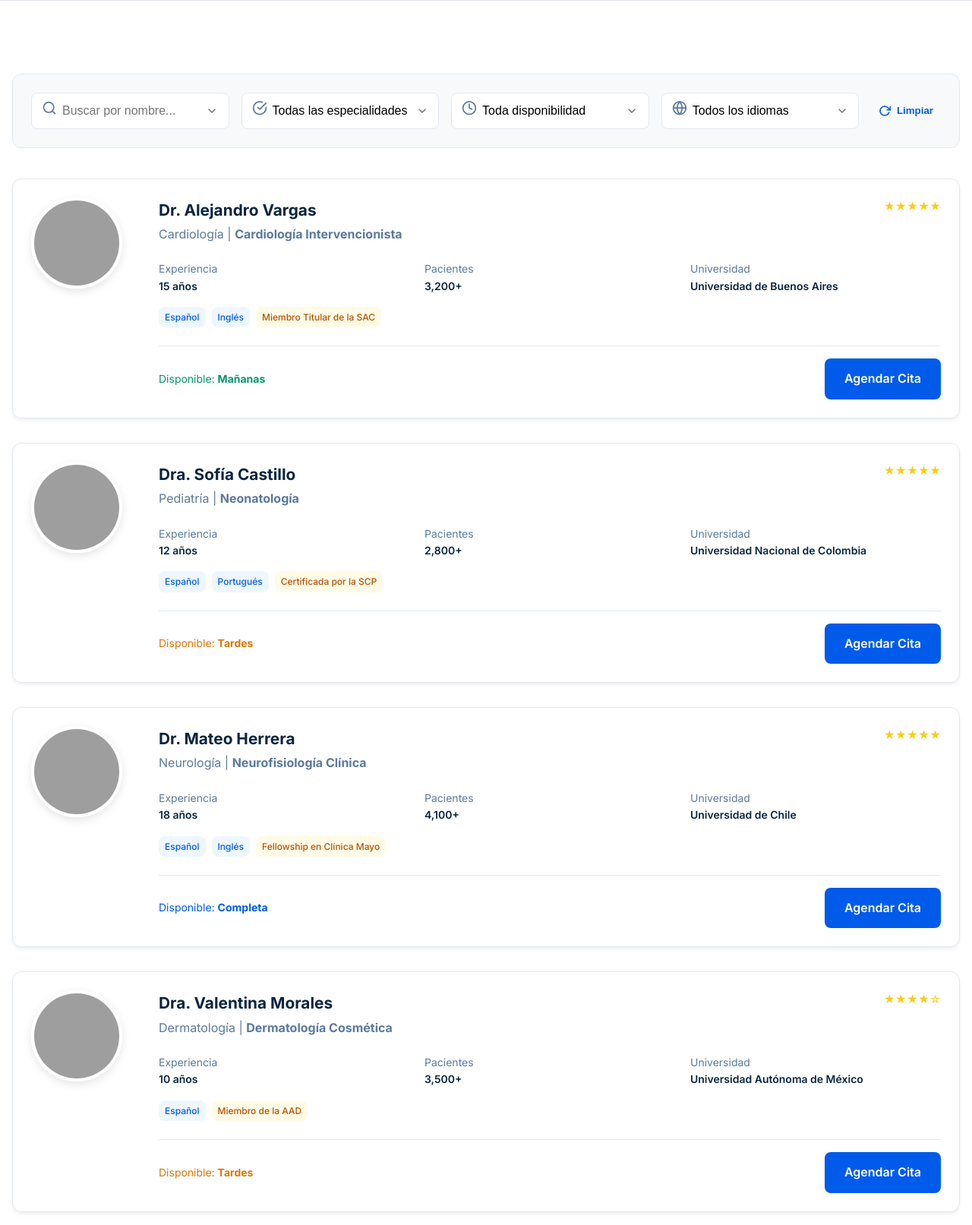
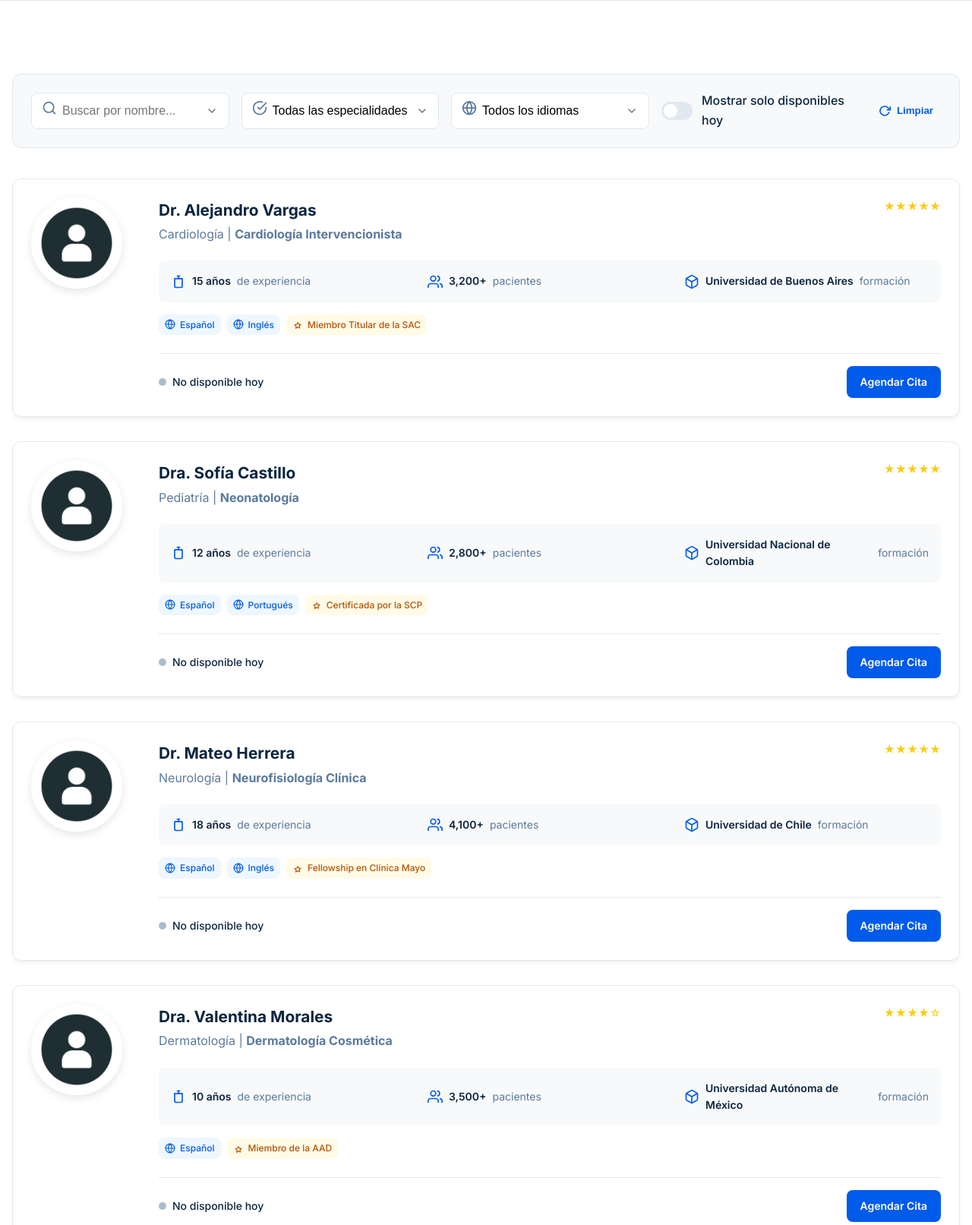
Before and after one commit to JhonnyMinian92/clinica, a PHP site: page /pages/doctors/ in a window 1280 px wide. Shown: the part 357-1970 px from the top of the page at 76% size. Run offline with PHP 8.4, Linux system fonts and the light colour scheme; grey boxes are pictures that could not be loaded.

Commit message:
fix: mejoras de la pagina doctores

```diff
--- a/pages/doctors/doctors.css
+++ b/pages/doctors/doctors.css
@@ -69,6 +69,55 @@
   border-radius: var(--border-radius-soft);
 }
 
+/* Estilo para el nuevo interruptor de filtro */
+.filter-switch {
+  display: inline-flex;
+  align-items: center;
+  cursor: pointer;
+  height: 48px;
+}
+
+.filter-switch input {
+  opacity: 0;
+  width: 0;
+  height: 0;
+}
+
+.switch-slider {
+  position: relative;
+  width: 44px;
+  height: 24px;
+  background-color: var(--color-border);
+  border-radius: 12px;
+  transition: background-color var(--transition-duration-fast) ease;
+  margin-right: 12px;
+}
+
+.switch-slider::before {
+  content: '';
+  position: absolute;
+  width: 18px;
+  height: 18px;
+  left: 3px;
+  bottom: 3px;
+  background-color: white;
+  border-radius: 50%;
+  transition: transform var(--transition-duration-fast) ease;
+}
+
+.filter-switch input:checked + .switch-slider {
+  background-color: var(--color-primary);
+}
+
+.filter-switch input:checked + .switch-slider::before {
+  transform: translateX(20px);
+}
+
+.switch-label {
+  font-weight: 500;
+  color: var(--color-text-primary);
+}
+
 /* --- Grid de Doctores --- */
 .doctors-grid {
   display: grid;
@@ -92,11 +141,6 @@
 .doctor-profile-card:hover {
   transform: translateY(-10px);
   box-shadow: var(--shadow-hard);
-}
-
-.doctor-profile-card.is-filtered-out {
-  opacity: 0.3;
-  transform: scale(0.98);
 }
 
 .doctor-profile-photo-wrapper {
@@ -151,15 +195,30 @@
 
 .doctor-profile-details {
   display: grid;
-  grid-template-columns: repeat(auto-fit, minmax(120px, 1fr));
-  gap: calc(var(--spacing-unit) * 2.5);
+  grid-template-columns: repeat(auto-fit, minmax(140px, 1fr));
+  gap: calc(var(--spacing-unit) * 2);
   margin-bottom: calc(var(--spacing-unit) * 2);
   font-size: var(--font-size-small);
+  padding: calc(var(--spacing-unit) * 2);
+  background-color: var(--color-background-light);
+  border-radius: var(--border-radius-soft);
+}
+
+.detail-item {
+  display: flex;
+  align-items: center;
+  gap: var(--spacing-unit);
+}
+
+.detail-icon {
+  color: var(--color-primary);
+  width: 20px;
+  height: 20px;
+  flex-shrink: 0;
 }
 
 .detail-label {
   color: var(--color-text-secondary);
-  display: block;
 }
 
 .detail-value {
@@ -179,6 +238,9 @@
   padding: 4px 8px;
   border-radius: var(--border-radius-soft);
   font-weight: 500;
+  display: inline-flex;
+  align-items: center;
+  gap: 6px;
 }
 .language-tag {
   background-color: #eef7ff;
@@ -198,17 +260,30 @@
   border-top: 1px solid var(--color-border);
 }
 
-.availability-tag {
+.availability-status {
+  display: flex;
+  align-items: center;
+  gap: var(--spacing-unit);
   font-size: var(--font-size-small);
+  font-weight: 500;
 }
-.availability-mañanas {
-  color: #059669;
+
+.availability-dot {
+  width: 10px;
+  height: 10px;
+  border-radius: 50%;
+  background-color: var(--color-text-secondary);
+  opacity: 0.5;
+  transition: background-color var(--transition-duration-fast) ease;
 }
-.availability-tardes {
-  color: #d97706;
+
+.availability-status.is-available .availability-dot {
+  background-color: #10b981; /* Verde brillante para disponible */
+  opacity: 1;
 }
-.availability-completa {
-  color: var(--color-primary);
+
+.availability-status.is-available .availability-text {
+  color: var(--color-text-primary);
 }
 
 .no-results-message {
--- a/pages/doctors/doctors.js
+++ b/pages/doctors/doctors.js
@@ -18,7 +18,14 @@
     const doctorsGrid = document.getElementById('doctors-grid');
     const noResultsMessage = document.getElementById('no-results-message');
 
-    if (!doctorsGrid) return;
+    if (!doctorsGrid) return; // Exit if main grid is not found
+
+    // Defensive check: ensure all filter elements exist before proceeding.
+    const allFiltersExist = Object.values(filters).every((el) => el !== null);
+    if (!allFiltersExist) {
+      console.error('One or more filter elements are missing from the DOM. Filtering cannot be initialized.');
+      return;
+    }
 
     const allCards = Array.from(doctorsGrid.children);
 
@@ -39,21 +46,21 @@
 
     function applyFilters() {
       const nameTerm = filters.name.value.toLowerCase().trim();
-      const specialtyTerm = filters.specialty.value;
-      const availabilityTerm = filters.availability.value;
-      const languageTerm = filters.language.value;
+      const specialtyTerm = filters.specialty.value.toLowerCase();
+      const availabilityOnly = filters.availability.checked;
+      const languageTerm = filters.language.value.toLowerCase();
       let visibleCount = 0;
 
-      allCards.forEach((card) => {
+      allCards.forEach((card, index) => {
         const nameMatch = card.dataset.name.includes(nameTerm);
         const specialtyMatch = !specialtyTerm || card.dataset.specialty === specialtyTerm;
-        const availabilityMatch = !availabilityTerm || card.dataset.availability === availabilityTerm;
-        const languageMatch = !languageTerm || card.dataset.languages.toLowerCase().split(',').includes(languageTerm.toLowerCase());
+        const availabilityMatch = !availabilityOnly || card.dataset.availableToday === 'true';
+        const languageMatch = !languageTerm || card.dataset.languages.includes('|' + languageTerm + '|');
 
         const isVisible = nameMatch && specialtyMatch && availabilityMatch && languageMatch;
 
-        // En lugar de ocultar, atenuamos las tarjetas que no coinciden para una mejor UX
-        card.classList.toggle('is-filtered-out', !isVisible);
+        // Se cambia la atenuación por ocultar completamente para mayor claridad, según feedback.
+        card.style.display = isVisible ? '' : 'none';
 
         if (isVisible) {
           visibleCount++;
@@ -65,8 +72,8 @@
 
     function resetFilters() {
       filters.name.value = '';
-      filters.specialty.value = '';
-      filters.availability.value = '';
+      filters.specialty.value = ''; // Resets to the option with value=""
+      filters.availability.checked = false;
       filters.language.value = '';
       applyFilters();
     }
@@ -74,10 +81,12 @@
     // Aplicar debounce solo al campo de texto libre
     filters.name.addEventListener('input', debounce(applyFilters));
 
-    // Los selects pueden aplicar el filtro inmediatamente
-    [filters.specialty, filters.availability, filters.language].forEach((filter) => {
+    // Los selects usan 'input' para una respuesta inmediata.
+    [filters.specialty, filters.language].forEach((filter) => {
       filter.addEventListener('input', applyFilters);
     });
+    // El checkbox usa 'change' para mayor compatibilidad.
+    filters.availability.addEventListener('change', applyFilters);
 
     filters.reset.addEventListener('click', resetFilters);
   });
--- a/pages/doctors/index.php
+++ b/pages/doctors/index.php
@@ -1,10 +1,15 @@
 <?php
+// Establecer la configuración regional a español para obtener los nombres de los días correctamente.
+setlocale(LC_TIME, 'es_ES.UTF-8', 'Spanish_Spain.1252', 'es_ES', 'Spanish');
+// Obtener el nombre del día actual, capitalizado (ej. "Lunes").
+$dia_actual = ucfirst(strftime('%A'));
+
 // Simulación de una base de datos de doctores
 $doctores = [
   [
     'id' => 'doc1',
     'nombre' => 'Dr. Alejandro Vargas',
-    'foto' => 'https://images.unsplash.com/photo-1622253692010-333f2da60710?q=80&w=400&auto=format&fit=crop',
+    'foto' => '../../public/assets/avatar.png',
     'especialidad' => 'Cardiología',
     'subespecialidad' => 'Cardiología Intervencionista',
     'experiencia_anos' => 15,
@@ -13,12 +18,12 @@ $doctores = [
     'idiomas' => ['Español', 'Inglés'],
     'valoracion' => 5,
     'pacientes' => 3200,
-    'disponibilidad' => 'Mañanas'
+    'horario_semanal' => ['Lunes' => 'Mañana', 'Miércoles' => 'Mañana', 'Viernes' => 'Tarde']
   ],
   [
     'id' => 'doc2',
     'nombre' => 'Dra. Sofía Castillo',
-    'foto' => 'https://images.unsplash.com/photo-1559839734-2b71ea197ec2?q=80&w=400&auto=format&fit=crop',
+    'foto' => '../../public/assets/avatar.png',
     'especialidad' => 'Pediatría',
     'subespecialidad' => 'Neonatología',
     'experiencia_anos' => 12,
@@ -27,12 +32,12 @@ $doctores = [
     'idiomas' => ['Español', 'Portugués'],
     'valoracion' => 5,
     'pacientes' => 2800,
-    'disponibilidad' => 'Tardes'
+    'horario_semanal' => ['Martes' => 'Tarde', 'Jueves' => 'Tarde', 'Sábado' => 'Mañana']
   ],
   [
     'id' => 'doc3',
     'nombre' => 'Dr. Mateo Herrera',
-    'foto' => 'https://images.unsplash.com/photo-1612349317150-e413f6a5b16d?q=80&w=400&auto=format&fit=crop',
+    'foto' => '../../public/assets/avatar.png',
     'especialidad' => 'Neurología',
     'subespecialidad' => 'Neurofisiología Clínica',
     'experiencia_anos' => 18,
@@ -41,12 +46,12 @@ $doctores = [
     'idiomas' => ['Español', 'Inglés'],
     'valoracion' => 5,
     'pacientes' => 4100,
-    'disponibilidad' => 'Completa'
+    'horario_semanal' => ['Lunes' => 'Completo', 'Martes' => 'Completo', 'Miércoles' => 'Completo', 'Jueves' => 'Completo', 'Viernes' => 'Completo']
   ],
   [
     'id' => 'doc4',
     'nombre' => 'Dra. Valentina Morales',
-    'foto' => 'https://images.unsplash.com/photo-1537368910025-700350fe46c7?q=80&w=400&auto=format&fit=crop',
+    'foto' => '../../public/assets/avatar.png',
     'especialidad' => 'Dermatología',
     'subespecialidad' => 'Dermatología Cosmética',
     'experiencia_anos' => 10,
@@ -55,12 +60,12 @@ $doctores = [
     'idiomas' => ['Español'],
     'valoracion' => 4,
     'pacientes' => 3500,
-    'disponibilidad' => 'Tardes'
+    'horario_semanal' => ['Lunes' => 'Tarde', 'Miércoles' => 'Tarde', 'Viernes' => 'Tarde']
   ],
   [
     'id' => 'doc5',
     'nombre' => 'Dr. Lucas Jiménez',
-    'foto' => 'https://plus.unsplash.com/premium_photo-1661764878654-3d0fc6eefd5f?q=80&w=400&auto=format&fit=crop',
+    'foto' => '../../public/assets/avatar.png',
     'especialidad' => 'Traumatología',
     'subespecialidad' => 'Cirugía de Rodilla y Hombro',
     'experiencia_anos' => 20,
@@ -69,12 +74,12 @@ $doctores = [
     'idiomas' => ['Español', 'Inglés'],
     'valoracion' => 5,
     'pacientes' => 5000,
-    'disponibilidad' => 'Mañanas'
+    'horario_semanal' => ['Martes' => 'Mañana', 'Jueves' => 'Mañana']
   ],
   [
     'id' => 'doc6',
     'nombre' => 'Dra. Camila Ríos',
-    'foto' => 'https://images.unsplash.com/photo-1594824476967-48c8b964273f?q=80&w=400&auto=format&fit=crop',
+    'foto' => '../../public/assets/avatar.png',
     'especialidad' => 'Ginecología',
     'subespecialidad' => 'Medicina Reproductiva',
     'experiencia_anos' => 14,
@@ -83,12 +88,12 @@ $doctores = [
     'idiomas' => ['Español', 'Portugués', 'Inglés'],
     'valoracion' => 5,
     'pacientes' => 3900,
-    'disponibilidad' => 'Completa'
+    'horario_semanal' => ['Lunes' => 'Tarde', 'Miércoles' => 'Completo', 'Viernes' => 'Mañana']
   ],
   [
     'id' => 'doc7',
     'nombre' => 'Dr. Sebastián Peña',
-    'foto' => 'https://images.unsplash.com/photo-1625498542638-85712b6b71a3?q=80&w=400&auto=format&fit=crop',
+    'foto' => '../../public/assets/avatar.png',
     'especialidad' => 'Oncología',
     'subespecialidad' => 'Oncología Torácica',
     'experiencia_anos' => 22,
@@ -97,12 +102,12 @@ $doctores = [
     'idiomas' => ['Español', 'Inglés'],
     'valoracion' => 5,
     'pacientes' => 2100,
-    'disponibilidad' => 'Tardes'
+    'horario_semanal' => ['Martes' => 'Tarde', 'Jueves' => 'Tarde']
   ],
   [
     'id' => 'doc8',
     'nombre' => 'Dra. Isabella Gómez',
-    'foto' => 'https://images.unsplash.com/photo-1607990281513-2c110a25bd8c?q=80&w=400&auto=format&fit=crop',
+    'foto' => '../../public/assets/avatar.png',
     'especialidad' => 'Psiquiatría',
     'subespecialidad' => 'Psicoterapia',
     'experiencia_anos' => 9,
@@ -111,19 +116,21 @@ $doctores = [
     'idiomas' => ['Español', 'Catalán'],
     'valoracion' => 4,
     'pacientes' => 1500,
-    'disponibilidad' => 'Mañanas'
+    'horario_semanal' => ['Lunes' => 'Mañana', 'Jueves' => 'Mañana']
   ],
 ];
 
 // Extraer datos para los filtros
 $especialidades_filtro = array_unique(array_column($doctores, 'especialidad'));
 $idiomas_filtro = array_unique(array_merge(...array_column($doctores, 'idiomas')));
-$disponibilidades_filtro = array_unique(array_column($doctores, 'disponibilidad'));
 sort($especialidades_filtro);
 sort($idiomas_filtro);
-sort($disponibilidades_filtro);
 ?>
 <?php
+// Definir assets específicos para esta página.
+$page_specific_css = 'doctors.css';
+$page_specific_js = 'doctors.js';
+
 include __DIR__ . '/../../public/shared/header/header.php';
 ?>
 
@@ -174,21 +181,6 @@ include __DIR__ . '/../../public/shared/header/header.php';
             <svg xmlns="http://www.w3.org/2000/svg" width="20" height="20" viewBox="0 0 24 24" fill="none"
               stroke="currentColor" stroke-width="2" stroke-linecap="round" stroke-linejoin="round">
               <circle cx="12" cy="12" r="10"></circle>
-              <polyline points="12 6 12 12 16 14"></polyline>
-            </svg>
-          </span>
-          <select id="availability-filter" class="filter-select">
-            <option value="">Toda disponibilidad</option>
-            <?php foreach ($disponibilidades_filtro as $item): ?>
-              <option value="<?php echo htmlspecialchars($item); ?>"><?php echo htmlspecialchars($item); ?></option>
-            <?php endforeach; ?>
-          </select>
-        </div>
-        <div class="filter-group animate-on-scroll fade-in-up" style="--animation-delay: 400ms;">
-          <span class="filter-icon">
-            <svg xmlns="http://www.w3.org/2000/svg" width="20" height="20" viewBox="0 0 24 24" fill="none"
-              stroke="currentColor" stroke-width="2" stroke-linecap="round" stroke-linejoin="round">
-              <circle cx="12" cy="12" r="10"></circle>
               <path d="M2 12h20"></path>
               <path d="M12 2a15.3 15.3 0 0 1 4 10 15.3 15.3 0 0 1-4 10 15.3 15.3 0 0 1-4-10 15.3 15.3 0 0 1 4-10z">
               </path>
@@ -200,6 +192,14 @@ include __DIR__ . '/../../public/shared/header/header.php';
               <option value="<?php echo htmlspecialchars($item); ?>"><?php echo htmlspecialchars($item); ?></option>
             <?php endforeach; ?>
           </select>
+        </div>
+        <div class="filter-group animate-on-scroll fade-in-up" style="--animation-delay: 400ms;">
+          <!-- Filtro de disponibilidad mejorado: Checkbox -->
+          <label class="filter-switch">
+            <input type="checkbox" id="availability-filter">
+            <span class="switch-slider"></span>
+            <span class="switch-label">Mostrar solo disponibles hoy</span>
+          </label>
         </div>
         <div class="animate-on-scroll fade-in-up" style="--animation-delay: 500ms;">
           <button id="filter-reset-btn" class="filter-reset-btn">
@@ -217,11 +217,30 @@ include __DIR__ . '/../../public/shared/header/header.php';
       <!-- Doctors Grid -->
       <div class="doctors-grid" id="doctors-grid">
         <?php foreach ($doctores as $doctor): ?>
+          <?php
+          // Lógica para determinar la disponibilidad del día actual
+          $horario_hoy = $doctor['horario_semanal'][$dia_actual] ?? 'No disponible';
+          $disponible_hoy = $horario_hoy !== 'No disponible';
+          $texto_disponibilidad = 'No disponible hoy';
+          if ($disponible_hoy) {
+            switch ($horario_hoy) {
+              case 'Mañana':
+                $texto_disponibilidad = 'Disponible por la mañana';
+                break;
+              case 'Tarde':
+                $texto_disponibilidad = 'Disponible por la tarde';
+                break;
+              case 'Completo':
+                $texto_disponibilidad = 'Disponible todo el día';
+                break;
+            }
+          }
+          ?>
           <div class="doctor-profile-card animate-on-scroll fade-in-up"
             data-name="<?php echo htmlspecialchars(strtolower($doctor['nombre'])); ?>"
-            data-specialty="<?php echo htmlspecialchars($doctor['especialidad']); ?>"
-            data-availability="<?php echo htmlspecialchars($doctor['disponibilidad']); ?>"
-            data-languages="<?php echo htmlspecialchars(implode(',', $doctor['idiomas'])); ?>">
+            data-specialty="<?php echo htmlspecialchars(strtolower($doctor['especialidad'])); ?>"
+            data-languages="|<?php echo htmlspecialchars(implode('|', array_map('strtolower', $doctor['idiomas']))); ?>|"
+            data-available-today="<?php echo $disponible_hoy ? 'true' : 'false'; ?>">
             <div class="doctor-profile-photo-wrapper">
               <img src="<?php echo htmlspecialchars($doctor['foto']); ?>"
                 alt="Foto de <?php echo htmlspecialchars($doctor['nombre']); ?>" class="doctor-profile-photo">
@@ -239,33 +258,71 @@ include __DIR__ . '/../../public/shared/header/header.php';
               </p>
               <div class="doctor-profile-details">
                 <div class="detail-item">
-                  <span class="detail-label">Experiencia</span>
+                  <svg class="detail-icon" xmlns="http://www.w3.org/2000/svg" width="24" height="24" viewBox="0 0 24 24"
+                    fill="none" stroke="currentColor" stroke-width="2" stroke-linecap="round" stroke-linejoin="round">
+                    <path d="M8 21h8a2 2 0 0 0 2-2V7H6v12a2 2 0 0 0 2 2z"></path>
+                    <line x1="10" y1="3" x2="14" y2="3"></line>
+                    <line x1="12" y1="3" x2="12" y2="7"></line>
+                  </svg>
                   <span class="detail-value"><?php echo $doctor['experiencia_anos']; ?> años</span>
+                  <span class="detail-label">de experiencia</span>
                 </div>
                 <div class="detail-item">
-                  <span class="detail-label">Pacientes</span>
+                  <svg class="detail-icon" xmlns="http://www.w3.org/2000/svg" width="24" height="24" viewBox="0 0 24 24"
+                    fill="none" stroke="currentColor" stroke-width="2" stroke-linecap="round" stroke-linejoin="round">
+                    <path d="M17 21v-2a4 4 0 0 0-4-4H5a4 4 0 0 0-4 4v2"></path>
+                    <circle cx="9" cy="7" r="4"></circle>
+                    <path d="M23 21v-2a4 4 0 0 0-3-3.87"></path>
+                    <path d="M16 3.13a4 4 0 0 1 0 7.75"></path>
+                  </svg>
                   <span class="detail-value"><?php echo number_format($doctor['pacientes']); ?>+</span>
+                  <span class="detail-label">pacientes</span>
                 </div>
                 <div class="detail-item">
-                  <span class="detail-label">Universidad</span>
+                  <svg class="detail-icon" xmlns="http://www.w3.org/2000/svg" width="24" height="24" viewBox="0 0 24 24"
+                    fill="none" stroke="currentColor" stroke-width="2" stroke-linecap="round" stroke-linejoin="round">
+                    <path
+                      d="M21 16V8a2 2 0 0 0-1-1.73l-7-4a2 2 0 0 0-2 0l-7 4A2 2 0 0 0 3 8v8a2 2 0 0 0 1 1.73l7 4a2 2 0 0 0 2 0l7-4A2 2 0 0 0 21 16z">
+                    </path>
+                    <polyline points="3.27 6.96 12 12.01 20.73 6.96"></polyline>
+                    <line x1="12" y1="22.08" x2="12" y2="12"></line>
+                  </svg>
                   <span class="detail-value"><?php echo htmlspecialchars($doctor['universidad']); ?></span>
+                  <span class="detail-label">formación</span>
                 </div>
               </div>
               <div class="doctor-profile-tags">
                 <?php foreach ($doctor['idiomas'] as $idioma): ?>
-                  <span class="tag language-tag"><?php echo htmlspecialchars($idioma); ?></span>
+                  <span class="tag language-tag">
+                    <svg xmlns="http://www.w3.org/2000/svg" width="14" height="14" viewBox="0 0 24 24" fill="none"
+                      stroke="currentColor" stroke-width="2" stroke-linecap="round" stroke-linejoin="round">
+                      <circle cx="12" cy="12" r="10"></circle>
+                      <line x1="2" y1="12" x2="22" y2="12"></line>
+                      <path d="M12 2a15.3 15.3 0 0 1 4 10 15.3 15.3 0 0 1-4 10 15.3 15.3 0 0 1-4-10 15.3 15.3 0 0 1 4-10z">
+                      </path>
+                    </svg>
+                    <?php echo htmlspecialchars($idioma); ?>
+                  </span>
                 <?php endforeach; ?>
                 <?php foreach ($doctor['reconocimientos'] as $rec): ?>
-                  <span class="tag recognition-tag"><?php echo htmlspecialchars($rec); ?></span>
+                  <span class="tag recognition-tag">
+                    <svg xmlns="http://www.w3.org/2000/svg" width="14" height="14" viewBox="0 0 24 24" fill="none"
+                      stroke="currentColor" stroke-width="2" stroke-linecap="round" stroke-linejoin="round">
+                      <path
+                        d="M12 8.21l-2.12 4.29-4.7.68 3.4 3.31-.8 4.69L12 18.27l4.22 2.21-.8-4.69 3.4-3.31-4.7-.68L12 8.21z">
+                      </path>
+                    </svg>
+                    <?php echo htmlspecialchars($rec); ?>
+                  </span>
                 <?php endforeach; ?>
               </div>
               <div class="doctor-profile-footer">
-                <span
-                  class="availability-tag availability-<?php echo strtolower(htmlspecialchars($doctor['disponibilidad'])); ?>">
-                  Disponible: <strong><?php echo htmlspecialchars($doctor['disponibilidad']); ?></strong>
-                </span>
+                <div class="availability-status <?php echo $disponible_hoy ? 'is-available' : ''; ?>">
+                  <span class="availability-dot"></span>
+                  <span class="availability-text"><?php echo htmlspecialchars($texto_disponibilidad); ?></span>
+                </div>
                 <a href="../reservations/?doctor_id=<?php echo htmlspecialchars($doctor['id']); ?>"
-                  class="btn btn-primary">Agendar Cita</a>
+                  class="btn btn-primary btn-sm">Agendar Cita</a>
               </div>
             </div>
           </div>
--- a/public/shared/header/header.php
+++ b/public/shared/header/header.php
@@ -22,12 +22,13 @@
   <link rel="stylesheet" href="/clinica/public/css/components.css">
 
   <?php
-  // Carga condicional de CSS para páginas específicas
-  if (strpos($_SERVER['REQUEST_URI'], '/pages/doctors/') !== false) {
-    echo '<link rel="stylesheet" href="/clinica/pages/doctors/doctors.css">';
-  }
-  if (strpos($_SERVER['REQUEST_URI'], '/pages/specialties/') !== false) {
-    echo '<link rel="stylesheet" href="/clinica/pages/specialties/specialties.css">';
+  // Carga condicional y dinámica de CSS para páginas específicas.
+  // Esta lógica permite que cualquier página defina su propio CSS
+  // simplemente estableciendo la variable $page_specific_css antes de incluir este header.
+  if (isset($page_specific_css) && !empty($page_specific_css)) {
+    // Construye la ruta al CSS basándose en el directorio de la página actual.
+    $css_path = dirname($_SERVER['PHP_SELF']) . '/' . $page_specific_css;
+    echo '<link rel="stylesheet" href="' . $css_path . '">';
   }
   ?>
 </head>
```
Also changed, not shown: context.md (+6 -0 lines), index.php (+4 -4 lines), public/assets/doctor_avatar.jpg (added), public/assets/doctora_avatar.png (added).
